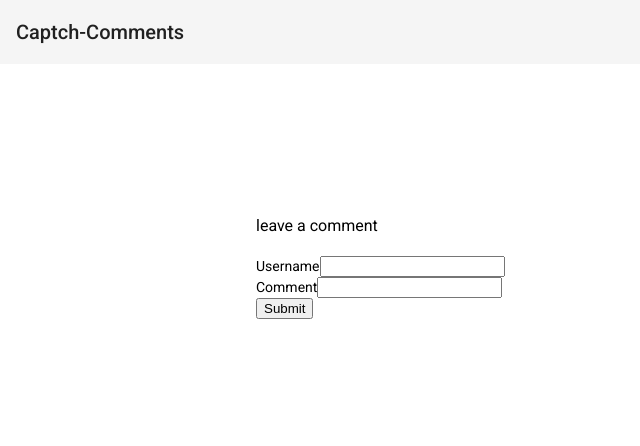
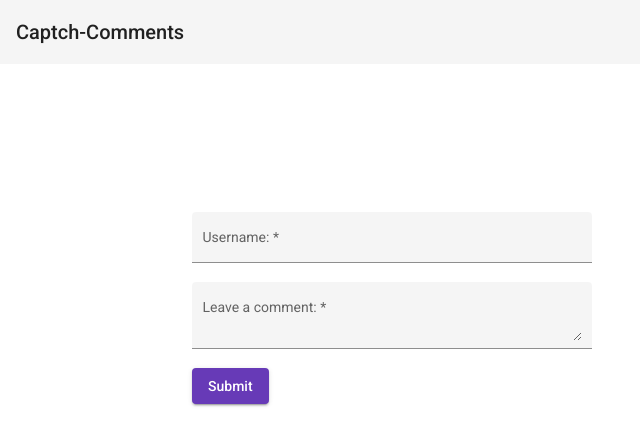
Before and after one commit to ConnorBartlett/I450, an Angular app in the folder captcha-comments/: page /home in a window 1280 px wide. Shown: the top 446 px of the page, without its empty margins (0-640 px from the left). Built offline with nearby package versions, Linux system fonts and the light colour scheme; no server answers.

Commit message:
added angular material

```diff
--- a/captcha-comments/src/app/display-comment/display-comment.component.css
+++ b/captcha-comments/src/app/display-comment/display-comment.component.css
@@ -1,15 +1,15 @@
 .displayComments{
     height: 700px;
     width: 600px;
-    background-color: rgb(209, 209, 207);
-    margin-top: -30%;
+    background-color: rgb(233, 233, 231);
+    margin-top: -35%;
     margin-right: 10%;
     float: right;
 }
 
 .commentTitle{
     text-align: center;
-    font-size: 35px;
+    font-size: 45px;
     font-weight: bold;
     margin-top: 2%;
 }
@@ -19,11 +19,12 @@
 }
 
 .singleComment{
-    background-color: bisque;
+    background-color: rgb(241, 241, 239);
     max-width: 95%;
     height: 50px;
     margin-top: 5%;
     margin-left: 2.5%;
+    margin-right: 2.5%;
     border-style: solid;
     border-color: grey;
     border-width: 1px;
--- a/captcha-comments/src/app/display-comment/display-comment.component.html
+++ b/captcha-comments/src/app/display-comment/display-comment.component.html
@@ -1,8 +1,39 @@
+
+<div class='displayComments'>
+
+    <div class='commentTitle'>
+        <p>Previous Comments</p>
+    </div>
+
+    <div *ngIf="_comments">
+        <div class="deck" *ngFor="let comment of _comments">
+            <mat-card class="singleComment">
+                <mat-card-title-group>
+                    <mat-card-title>{{comment.userName}}</mat-card-title>
+                </mat-card-title-group>
+                <mat-card-content>
+                    {{comment.commentBody}}
+                </mat-card-content>
+                </mat-card>
+            </div>
+        </div>
+</div>
 
 
+<!--Angular Material (cards) Implementation-->
 
+<!-- <mat-card class="example-card">
+    <mat-card-title-group>
+      <mat-card-title>Shiba Inu</mat-card-title>
+      <mat-card-subtitle>Small</mat-card-subtitle>
+      <img mat-card-sm-image src="https://material.angular.io/assets/img/examples/shiba2.jpg" >
+    </mat-card-title-group>
+    <mat-card-content>
+      {{longText}}
+    </mat-card-content>
+  </mat-card> -->
 
-<div class='displayComments'>
+<!-- <div class='displayComments'>
     <div class='commentTitle'>
         <p>Past Comments</p>
     </div>
@@ -13,7 +44,4 @@
             </div>
         </div>
     </div>
-
-</div>
-
-<!--<div class='displayComments' style="height: 600px; width: 500px; background-color: yellow; margin-top: 2%; margin-left: 36%">-->
+</div> -->
--- a/captcha-comments/src/app/display-comment/display-comment.component.ts
+++ b/captcha-comments/src/app/display-comment/display-comment.component.ts
@@ -1,6 +1,7 @@
 import { Component, OnInit, Input } from '@angular/core';
 import { CommentService } from '../services/comment.service';
 import { Comment } from '../_models/commentData';
+import { MatCardModule } from '@angular/material/card';
 
 @Component({
   selector: 'app-display-comment',
@@ -29,6 +30,7 @@ export class DisplayCommentComponent implements OnInit{
   }
 
 
+
   ngOnInit(){
     this.getComments();
     console.log("DISPLAY COMMENT COMPONENT INIT");
--- a/captcha-comments/src/app/home/home.component.html
+++ b/captcha-comments/src/app/home/home.component.html
@@ -10,5 +10,9 @@
 </div>
 
 <div class='container'>
+    <!--
+        Data from image display component(child) flows to home component (parent) utilizing lifecycle hooks in each
+        along with an EventEmitter in child component automatically triggered post initialization.
+     -->
     <app-display-comment *ngIf="loadCommentsTrigger"></app-display-comment> <!--display-comment html file-->
 </div>
--- a/captcha-comments/src/app/home/home.component.ts
+++ b/captcha-comments/src/app/home/home.component.ts
@@ -27,7 +27,6 @@ export class HomeComponent implements OnInit {
   }
 
 
-
   ngOnInit(): void {
   }
 
--- a/captcha-comments/src/app/write-comment-box/write-comment-box.component.css
+++ b/captcha-comments/src/app/write-comment-box/write-comment-box.component.css
@@ -1,14 +1,13 @@
 
 .comment-form {
   position: relative;
-  min-width: 150px;
-  max-width: 250px;
+  min-width: 300px;
+  max-width: 400px;
   width: 100%;
   margin-top: 5%;
-  margin-left: 20%;
-
+  margin-left: 15%;
 }
 
-.comment-full-width {
+.form-group {
   width: 100%;
 }
--- a/captcha-comments/src/app/write-comment-box/write-comment-box.component.html
+++ b/captcha-comments/src/app/write-comment-box/write-comment-box.component.html
@@ -1,6 +1,6 @@
 
-<div class="comment-form">
-  <h3>leave a comment</h3>
+<!-- <div class="comment-form">
+  <h3>Leave a comment</h3>
   <form #form="ngForm" (ngSubmit)="onSubmitPostComment(form.value)" class="well">
     <div class="form-group">
       <label>Username</label>
@@ -13,27 +13,20 @@
     <button type="submit" class="btn btn-success">Submit</button>
   </form>
 
+</div> -->
+
+<!--Implementing Angular Material Forms-->
+<div class="comment-form">
+<form #form="ngForm" (ngSubmit)="onSubmitPostComment(form.value)" class="well">
+  <mat-form-field class="form-group" appearance="fill">
+    <mat-label>Username:</mat-label>
+    <input matInput type="text" class="form-control" placeholder="Ex. User1" value="Username" required name="userName" ngModel>
+  </mat-form-field>
+
+  <mat-form-field class="form-group" appearance="fill">
+    <mat-label>Leave a comment: </mat-label>
+    <textarea matInput placeholder="Ex. In this photo, I see a..." type="text" class="form-control" required name="commentBody" ngModel></textarea>
+  </mat-form-field>
+  <button mat-raised-button color="primary" type="submit" class="btn btn-success">Submit</button>
+</form>
 </div>
-
-
-
-<!-- <form class="comment-form">
-    <mat-form-field class="comment-full-width" appearance="fill">
-      <mat-label>Leave a comment</mat-label>
-      <textarea matInput placeholder="Ex. This is an image of..."></textarea>
-    </mat-form-field>
-    <button mat-button color="primary" >submit</button>
-  </form> -->
-
-  <!-- <form [formGroup]='commentForm'>
-    <div>
-      <mat-form-field>
-        <input formControlName="userName" matInput placeholder="Enter Username">
-      </mat-form-field>
-    <br>
-      <mat-form-field>
-        <input formControlName="content" matInput placeholder="Leave a comment...">
-      </mat-form-field>
-    </div>
-  </form>
-  <button mat-button color="dark" (click)="onSubmitPostComment(data.comment)">Submit</button> -->
```
Also changed, not shown: captcha-comments/src/app/write-comment-box/write-comment-box.component.ts (+4 -10 lines).
